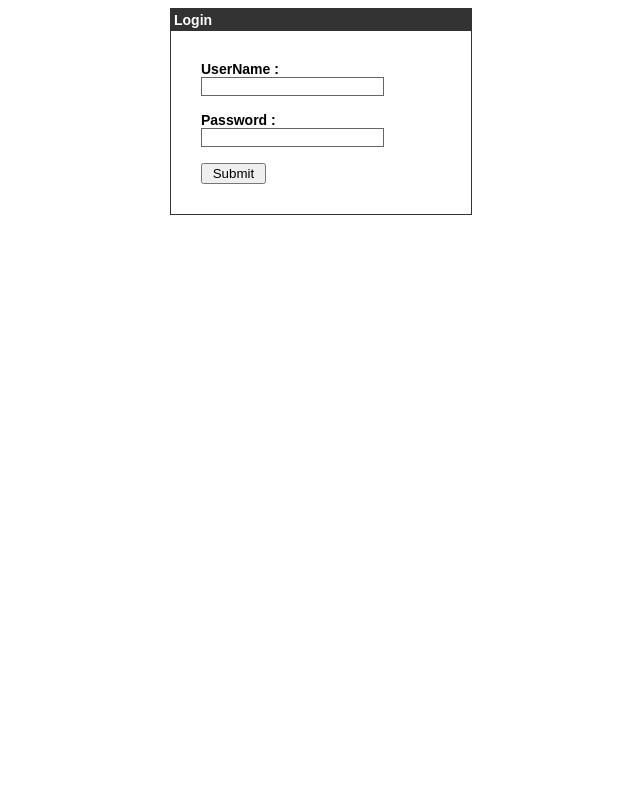
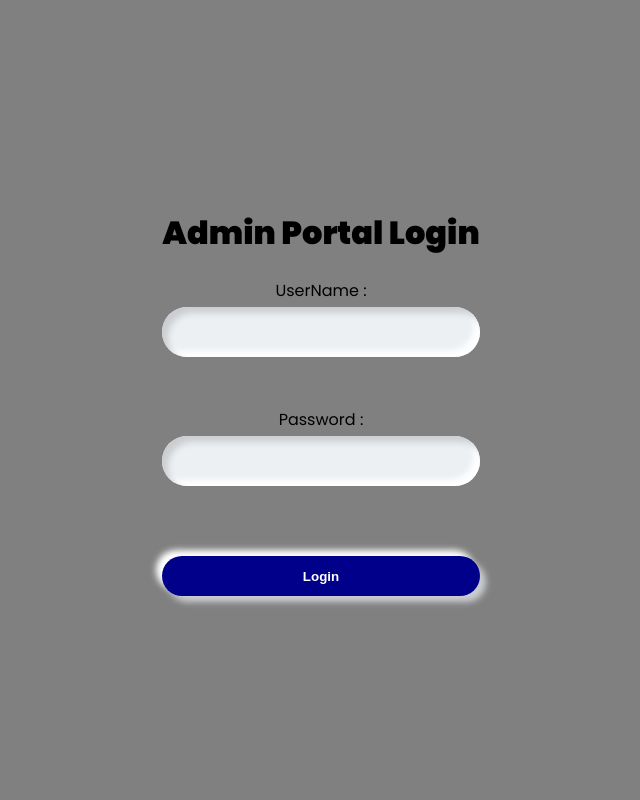
Before and after one commit to niranma/Fiala, a PHP site: page /login.php in a window 1280 px wide. Shown: the whole page, without its empty margins (319-959 px from the left). Run offline with PHP 8.4, Linux system fonts and the light colour scheme.

Commit message:
Update login.php

```diff
--- a/login.php
+++ b/login.php
@@ -27,7 +27,7 @@
       }else
       {
          $_SESSION['authenticated'] = false;
-         echo "<h1 id='error' style='text-align: center; color: red;'>Your Login Name or Password is invalid!</h1>";
+         echo "<h1 id='error' style='position:absolute;vertical-align: text-top; top:10%;color: red;'>Your Login Name or Password is invalid!</h1>";
       }
    }
 ?>
@@ -36,33 +36,122 @@
    <head>
       <title>Login Page</title>
       <style type = "text/css">
-         body{
-            font-family:Arial, Helvetica, sans-serif;
-            font-size:14px;
+        @import url('https://fonts.googleapis.com/css2?family=Poppins:wght@400;900&display=swap');
+
+input {
+  caret-color: darkblue;
 }
+
+body {
+  margin: 0;
+  width: 100vw;
+  height: 100vh;
+  background: #ecf0f3;
+  display: flex;
+  align-items: center;
+  text-align: center;
+  justify-content: center;
+  place-items: center;
+  overflow: hidden;
+  font-family: poppins;
+  background-color: gray;
+}
+
+.container {
+  position: relative;
+  width: 350px;
+  height: 500px;
+  border-radius: 20px;
+  padding: 40px;
+  box-sizing: border-box;
+  background: #ecf0f3;
+  box-shadow: 14px 14px 20px #cbced1, -14px -14px 20px white;
+}
+
+
+
+.inputs {
+  text-align: left;
+  margin-top: 30px;
+}
+
+label, input, button {
+  display: block;
+  width: 100%;
+  padding: 0;
+  border: none;
+  outline: none;
+  box-sizing: border-box;
+}
+
 label {
-            font-weight:bold;
-            width:100px;
-            font-size:14px;
+  margin-bottom: 4px;
 }
-         .box {
-            border:#666666 solid 1px;
+
+label:nth-of-type(2) {
+  margin-top: 12px;
+}
+
+input::placeholder {
+  color: gray;
+}
+
+input {
+  background: #ecf0f3;
+  padding: 10px;
+  padding-left: 20px;
+  height: 50px;
+  font-size: 14px;
+  border-radius: 50px;
+  box-shadow: inset 6px 6px 6px #cbced1, inset -6px -6px 6px white;
+}
+
+button {
+  color: white;
+  margin-top: 20px;
+  background: darkblue;
+  height: 40px;
+  border-radius: 20px;
+  cursor: pointer;
+  font-weight: 900;
+  box-shadow: 6px 6px 6px #cbced1, -6px -6px 6px white;
+  transition: 0.5s;
+}
+
+button:hover {
+  box-shadow: none;
+}
+
+a {
+  position: absolute;
+  font-size: 8px;
+  bottom: 4px;
+  right: 4px;
+  text-decoration: none;
+  color: black;
+  background: yellow;
+  border-radius: 10px;
+  padding: 2px;
+}
+
+h1 {
+ text-align: center;
 }
       </style>
    </head>
 
-   <body background-color = "#FFFFFF">
-      <div align = "center">
-         <div style = "width:300px; border: solid 1px #333333; " align = "left">
-            <div style = "background-color:#333333; color:#FFFFFF; padding:3px;"><b>Login</b></div>
-            <div style = "margin:30px">
+
 <form action = "" method = "post">
+  <h1>Admin Portal Login</h1>
+  <div class="form-input-material">
+
     <label>UserName  :</label><input type = "text" name = "username" class = "box"/><br /><br />
+
+  </div>
+  <div class="form-input-material">
+
     <label>Password  :</label><input type = "password" name = "password" class = "box" /><br/><br />
-                  <input type = "submit" value = " Submit "/><br />
+  </div>
+  <button type="submit" value="submit" class="btn btn-primary btn-ghost">Login</button>
 </form>
-            </div>
-         </div>
-      </div>
-   </body>
 </html>
```
Lines whose indentation alone changed are shown as unchanged.
